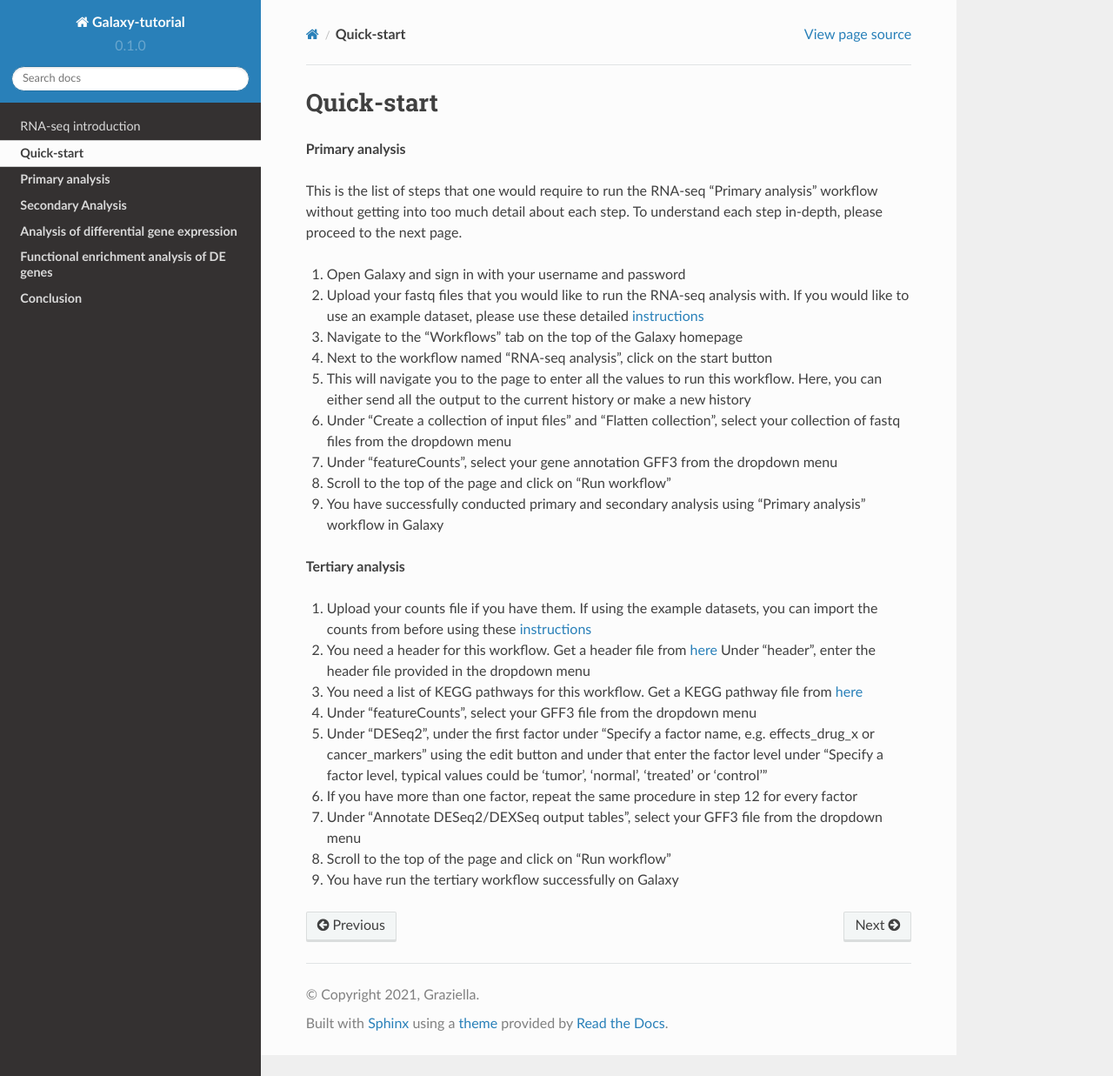
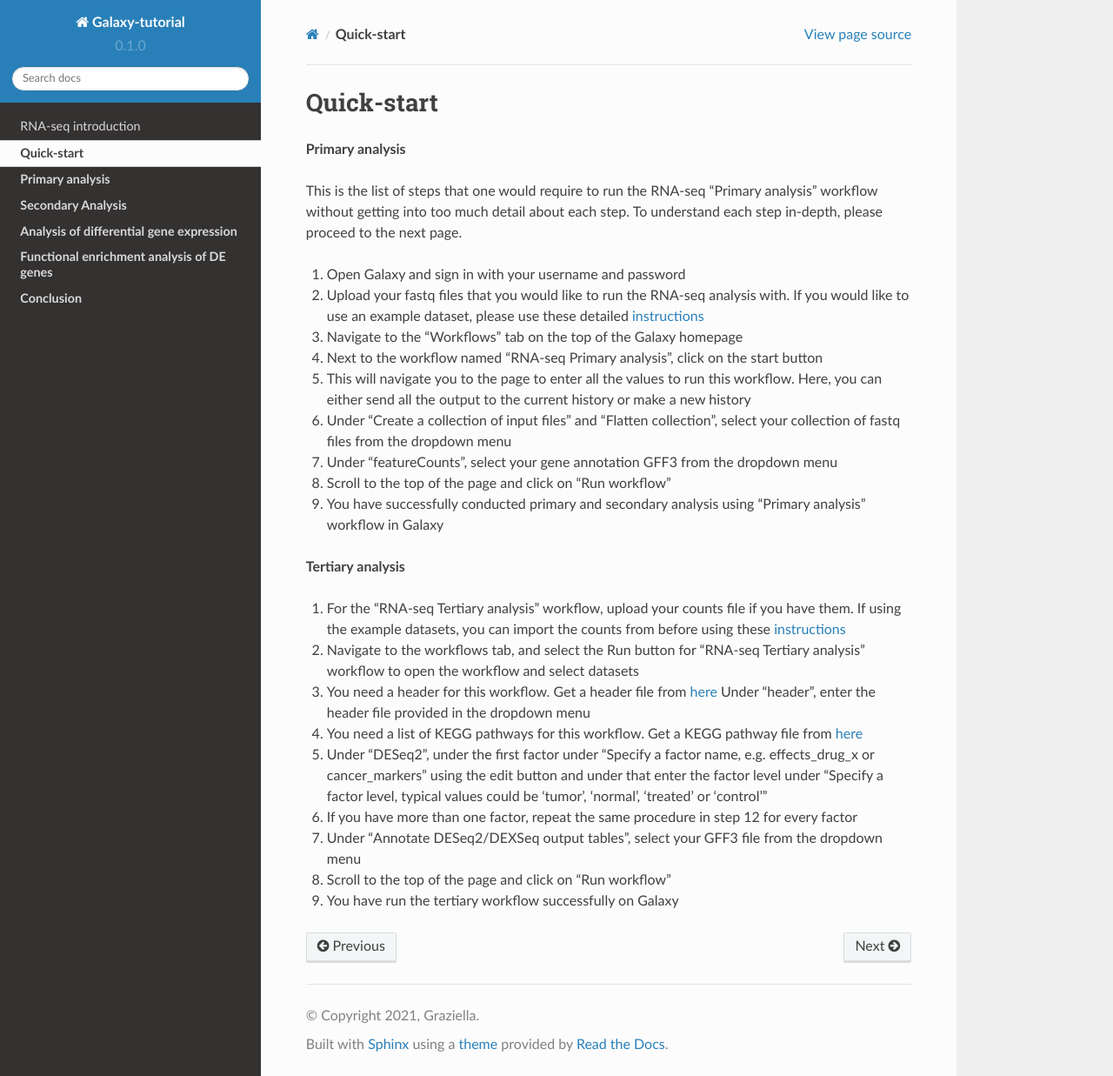
Before and after one commit to CedarsDSN/Galaxy_tutorial, a Sphinx documentation site: the page built from docs/source/Quick-start.rst, in a window 1280 px wide and 1237 px high. Shown: the whole window at 87% size. Built offline with Sphinx 7.4.7 and the Read the Docs theme 2.0.0, drawn with Linux system fonts in a browser that asks for light colours; pages that are not in the unit, such as notebooks, are missing from menus.

Commit message:
Update Quick-start.rst

```diff
--- a/docs/source/Quick-start.rst
+++ b/docs/source/Quick-start.rst
@@ -9,7 +9,7 @@ This is the list of steps that one would require to run the RNA-seq "Primary ana
 1. Open Galaxy and sign in with your username and password
 2. Upload your fastq files that you would like to run the RNA-seq analysis with. If you would like to use an example dataset, please use these detailed `instructions <https://artbio.github.io/springday/uploads/>`_
 3. Navigate to the "Workflows" tab on the top of the Galaxy homepage
-4. Next to the workflow named "RNA-seq analysis", click on the start button
+4. Next to the workflow named "RNA-seq Primary analysis", click on the start button
 5. This will navigate you to the page to enter all the values to run this workflow. Here, you can either send all the output to the current history or make a new history
 6. Under "Create a collection of input files" and "Flatten collection", select your collection of fastq files from the dropdown menu
 7. Under "featureCounts", select your gene annotation GFF3 from the dropdown menu
@@ -19,10 +19,10 @@ This is the list of steps that one would require to run the RNA-seq "Primary ana
 **Tertiary analysis**
 
 
-1. Upload your counts file if you have them. If using the example datasets, you can import the counts from before using these `instructions <https://artbio.github.io/springday/count/>`_
-2. You need a header for this workflow. Get a header file from `here <https://galaxy-tutorial.readthedocs.io/en/latest/Analysis%20of%20Differential%20gene%20expression/Expression%20and%20annotation%20of%20differentially%20expressed%20genes/>`_ Under "header", enter the header file provided in the dropdown menu
-3. You need a list of KEGG pathways for this workflow. Get a KEGG pathway file from `here <https://training.galaxyproject.org/training-material/topics/transcriptomics/tutorials/ref-based/tutorial.html#functional-enrichment-analysis-of-the-de-genes>`_
-4. Under "featureCounts", select your GFF3 file from the dropdown menu
+1. For the "RNA-seq Tertiary analysis" workflow, upload your counts file if you have them. If using the example datasets, you can import the counts from before using these `instructions <https://artbio.github.io/springday/count/>`_
+2. Navigate to the workflows tab, and select the Run button for "RNA-seq Tertiary analysis" workflow to open the workflow and select datasets
+3. You need a header for this workflow. Get a header file from `here <https://galaxy-tutorial.readthedocs.io/en/latest/Analysis%20of%20Differential%20gene%20expression/Expression%20and%20annotation%20of%20differentially%20expressed%20genes/>`_ Under "header", enter the header file provided in the dropdown menu
+4. You need a list of KEGG pathways for this workflow. Get a KEGG pathway file from `here <https://training.galaxyproject.org/training-material/topics/transcriptomics/tutorials/ref-based/tutorial.html#functional-enrichment-analysis-of-the-de-genes>`_
 5. Under "DESeq2", under the first factor under "Specify a factor name, e.g. effects_drug_x or cancer_markers" using the edit button and under that enter the factor level under "Specify a factor level, typical values could be 'tumor', 'normal', 'treated' or 'control'"
 6. If you have more than one factor, repeat the same procedure in step 12 for every factor
 7. Under "Annotate DESeq2/DEXSeq output tables", select your GFF3 file from the dropdown menu
```
